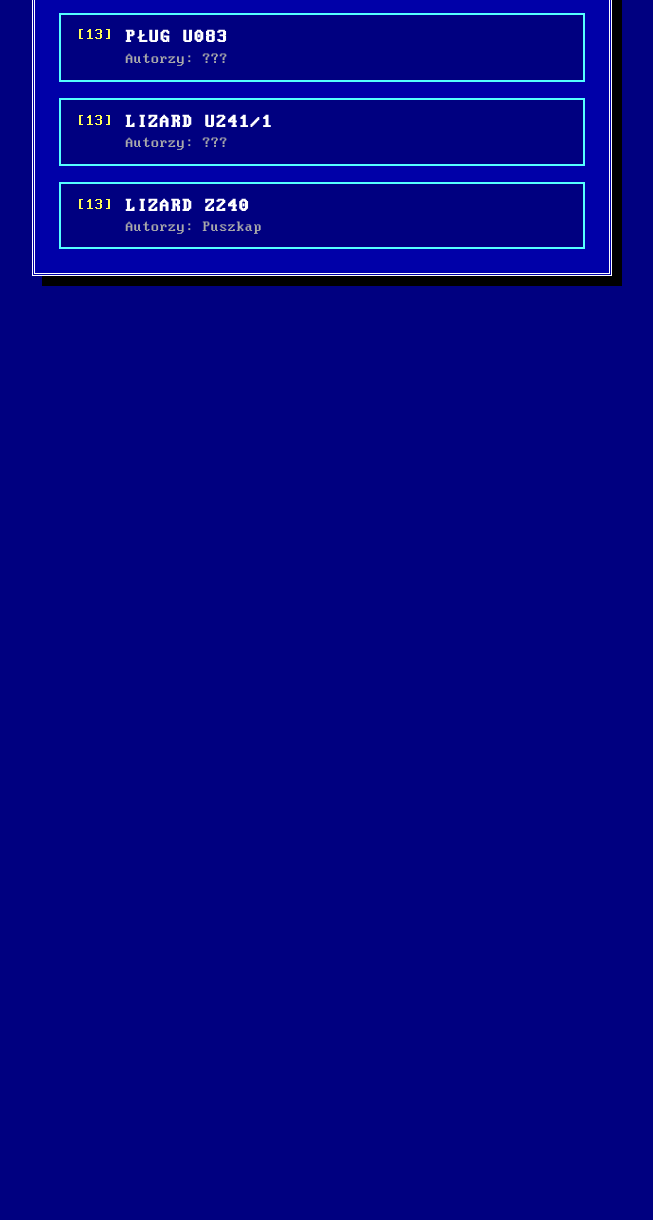
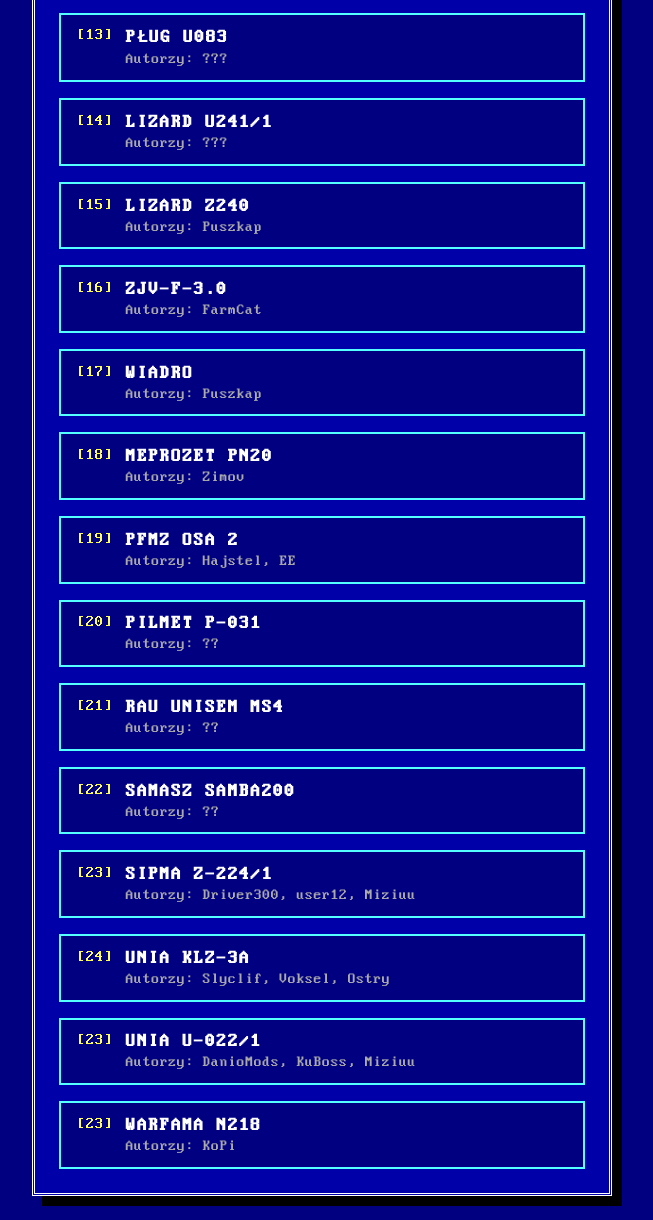
Before and after one commit to 408bk/408bk, a plain HTML site: page index.html in a window 1280 px wide. Shown: the part 1153-2373 px from the top of the page, without its empty margins (318-971 px from the left). Before the commit the page ends 1453 px from the top, so only its background shows below. Drawn offline with Linux system fonts and the light colour scheme.

Commit message:
Update card numbers and add new entries in index.html

```diff
--- a/index.html
+++ b/index.html
@@ -121,7 +121,7 @@
       </a>
 
       <a href="" class="card" target="_blank" rel="noopener">
-        <span class="card-num">[13]</span>
+        <span class="card-num">[14]</span>
         <div class="card-body">
           <h2>Lizard U241/1</h2>
           <p>Autorzy: ???</p>
@@ -129,10 +129,98 @@
       </a>
 
       <a href="https://www.farming-simulator.com/mod.php?mod_id=309722&title=fs2025" class="card" target="_blank" rel="noopener">
-        <span class="card-num">[13]</span>
+        <span class="card-num">[15]</span>
         <div class="card-body">
           <h2>Lizard Z240</h2>
           <p>Autorzy: Puszkap</p>
+        </div>
+      </a>
+
+      <a href="https://www.farming-simulator.com/mod.php?mod_id=311805&title=fs2025" class="card" target="_blank" rel="noopener">
+        <span class="card-num">[16]</span>
+        <div class="card-body">
+          <h2>ZJV-F-3.0</h2>
+          <p>Autorzy: FarmCat</p>
+        </div>
+      </a>
+
+      <a href="https://www.farming-simulator.com/mod.php?lang=pl&country=pl&mod_id=303303" class="card" target="_blank" rel="noopener">
+        <span class="card-num">[17]</span>
+        <div class="card-body">
+          <h2>Wiadro</h2>
+          <p>Autorzy: Puszkap</p>
+        </div>
+      </a>
+
+      <a href="https://farming-simulator.com/mod.php?lang=pl&country=pl&mod_id=353747" class="card" target="_blank" rel="noopener">
+        <span class="card-num">[18]</span>
+        <div class="card-body">
+          <h2>Meprozet PN20</h2>
+          <p>Autorzy: Zimov</p>
+        </div>
+      </a>
+
+      <a href="https://www.farming-simulator.com/mod.php?lang=pl&country=pl&mod_id=347541" class="card" target="_blank" rel="noopener">
+        <span class="card-num">[19]</span>
+        <div class="card-body">
+          <h2>PFMZ Osa 2</h2>
+          <p>Autorzy: Hajstel, EE</p>
+        </div>
+      </a>
+
+      <a href="" class="card" target="_blank" rel="noopener">
+        <span class="card-num">[20]</span>
+        <div class="card-body">
+          <h2>Pilmet P-031</h2>
+          <p>Autorzy: ??</p>
+        </div>
+      </a>
+
+      <a href="" class="card" target="_blank" rel="noopener">
+        <span class="card-num">[21]</span>
+        <div class="card-body">
+          <h2>Rau Unisem MS4</h2>
+          <p>Autorzy: ??</p>
+        </div>
+      </a>
+
+      <a href="" class="card" target="_blank" rel="noopener">
+        <span class="card-num">[22]</span>
+        <div class="card-body">
+          <h2>Samasz SAMBA200</h2>
+          <p>Autorzy: ??</p>
+        </div>
+      </a>
+
+      <a href="" class="card" target="_blank" rel="noopener">
+        <span class="card-num">[23]</span>
+        <div class="card-body">
+          <h2>Sipma Z-224/1</h2>
+          <p>Autorzy: Driver300, user12, Miziuu</p>
+        </div>
+      </a>
+
+      <a href="https://farming-simulator.com/mod.php?lang=pl&country=pl&mod_id=317209" class="card" target="_blank" rel="noopener">
+        <span class="card-num">[24]</span>
+        <div class="card-body">
+          <h2>Unia KLz-3A</h2>
+          <p>Autorzy: Slyclif, Voksel, Ostry</p>
+        </div>
+      </a>
+
+      <a href="" class="card" target="_blank" rel="noopener">
+        <span class="card-num">[23]</span>
+        <div class="card-body">
+          <h2>Unia U-022/1</h2>
+          <p>Autorzy: DanioMods, KuBoss, Miziuu</p>
+        </div>
+      </a>
+
+      <a href="https://farming-simulator.com/mod.php?lang=pl&country=pl&mod_id=316912" class="card" target="_blank" rel="noopener">
+        <span class="card-num">[23]</span>
+        <div class="card-body">
+          <h2>Warfama N218</h2>
+          <p>Autorzy: KoPi</p>
         </div>
       </a>
 
```
